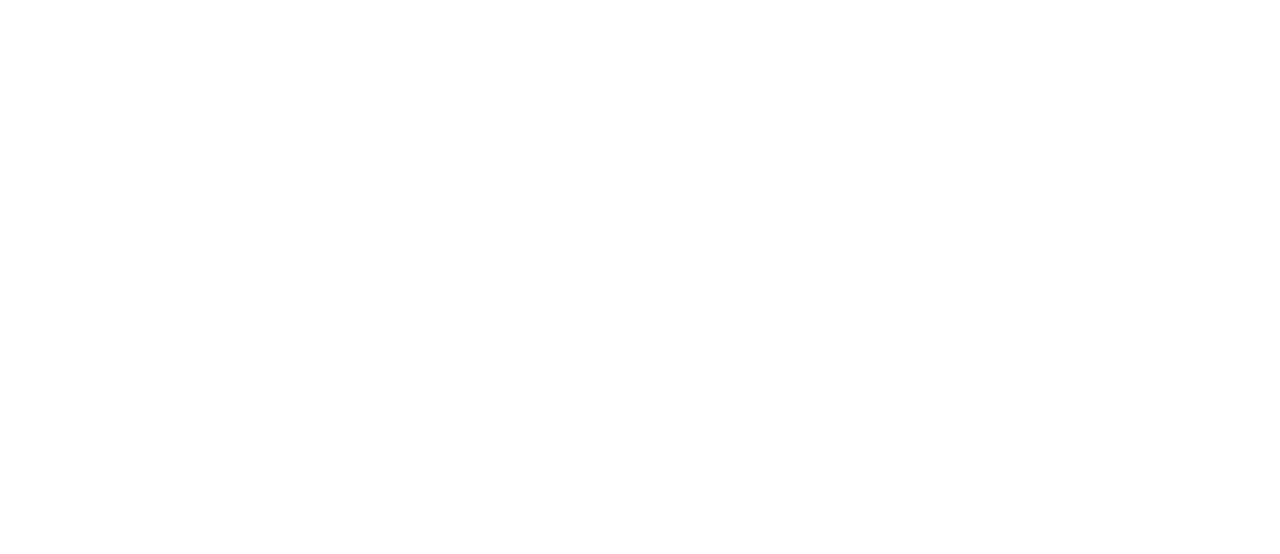
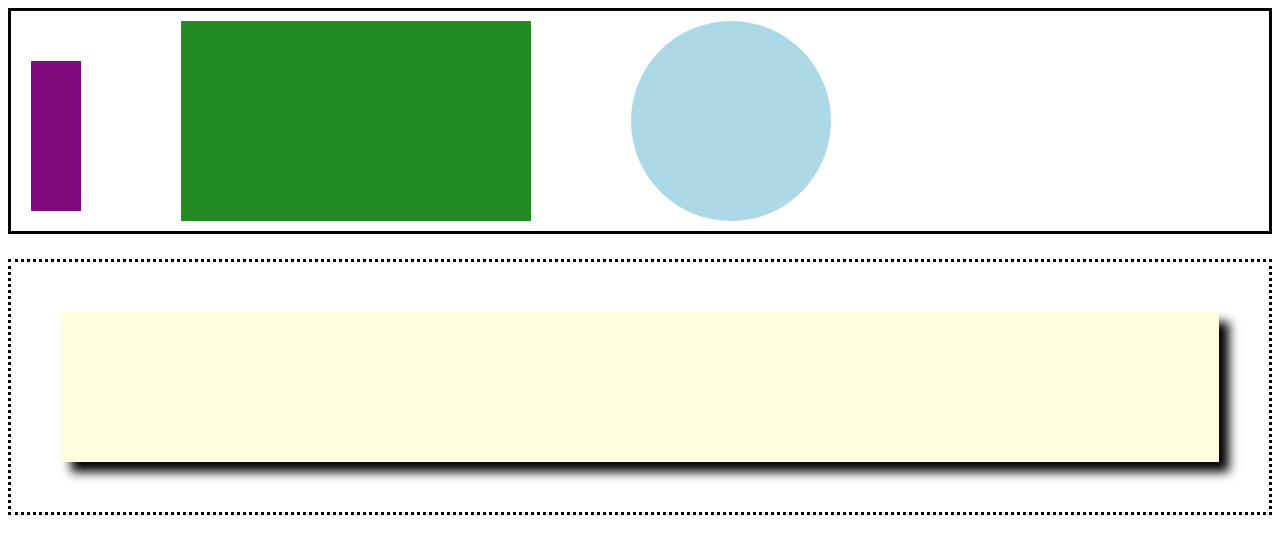
Before and after one commit to Lerwa30/html-css-2, a plain HTML site: page drill-2/index.html in a window 1280 px wide. Drawn offline with Linux system fonts and the light colour scheme.

Commit message:
second container done for drill 2

```diff
--- a/drill-2/index.css
+++ b/drill-2/index.css
@@ -0,0 +1,47 @@
+header {
+    border: solid black;
+    display: flex;
+    box-sizing: border-box;
+
+}
+
+.purplesq{
+    background-color: rgb(126, 10, 126);
+    height: 150px;
+    width: 50px;
+    margin-top: 50px;
+    margin-left: 20px;
+    margin-bottom: 10px;
+
+}
+
+.greensq {
+    background-color: forestgreen;
+    height: 200px;
+    width: 350px;
+    margin: 10px 0 10px 100px
+
+}
+
+.bluecir {
+    background-color: lightblue;
+    border-radius: 50%;
+    height: 200px;
+    width: 200px;
+    margin: 10px 0 10px 100px
+}
+
+section{
+    border: dotted black;
+    display: flex;
+    padding: 50px;
+    margin-top: 25px;
+
+}
+
+.yellowbox {
+    background-color: lightyellow;
+    height: 150px;
+    width: 100%;
+    box-shadow: 10px 10px 10px;
+}
--- a/drill-2/index.html
+++ b/drill-2/index.html
@@ -4,9 +4,20 @@
     <meta charset="UTF-8">
     <meta http-equiv="X-UA-Compatible" content="IE=edge">
     <meta name="viewport" content="width=device-width, initial-scale=1.0">
+    <link rel="stylesheet" href="index.css">
     <title>Document</title>
 </head>
 <body>
+    <header>
+        <div class="purplesq"></div>
+        <div class="greensq"></div>
+        <div class="bluecir"></div>
+     </header>
 
+    <section>
+        <div class="yellowbox"></div>
+    </section>
+    <footer>
+    </footer>
 </body>
 </html>
```
